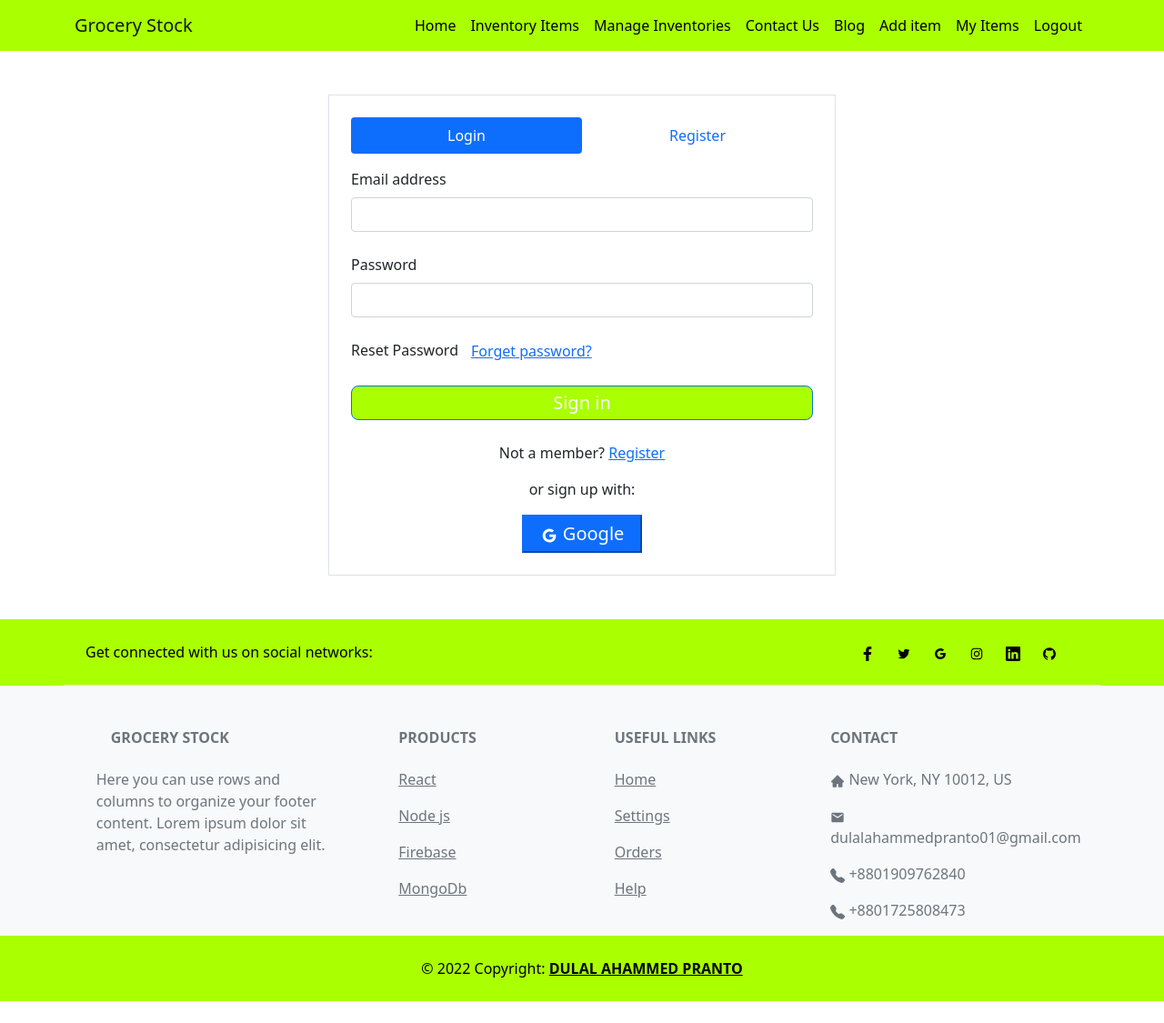
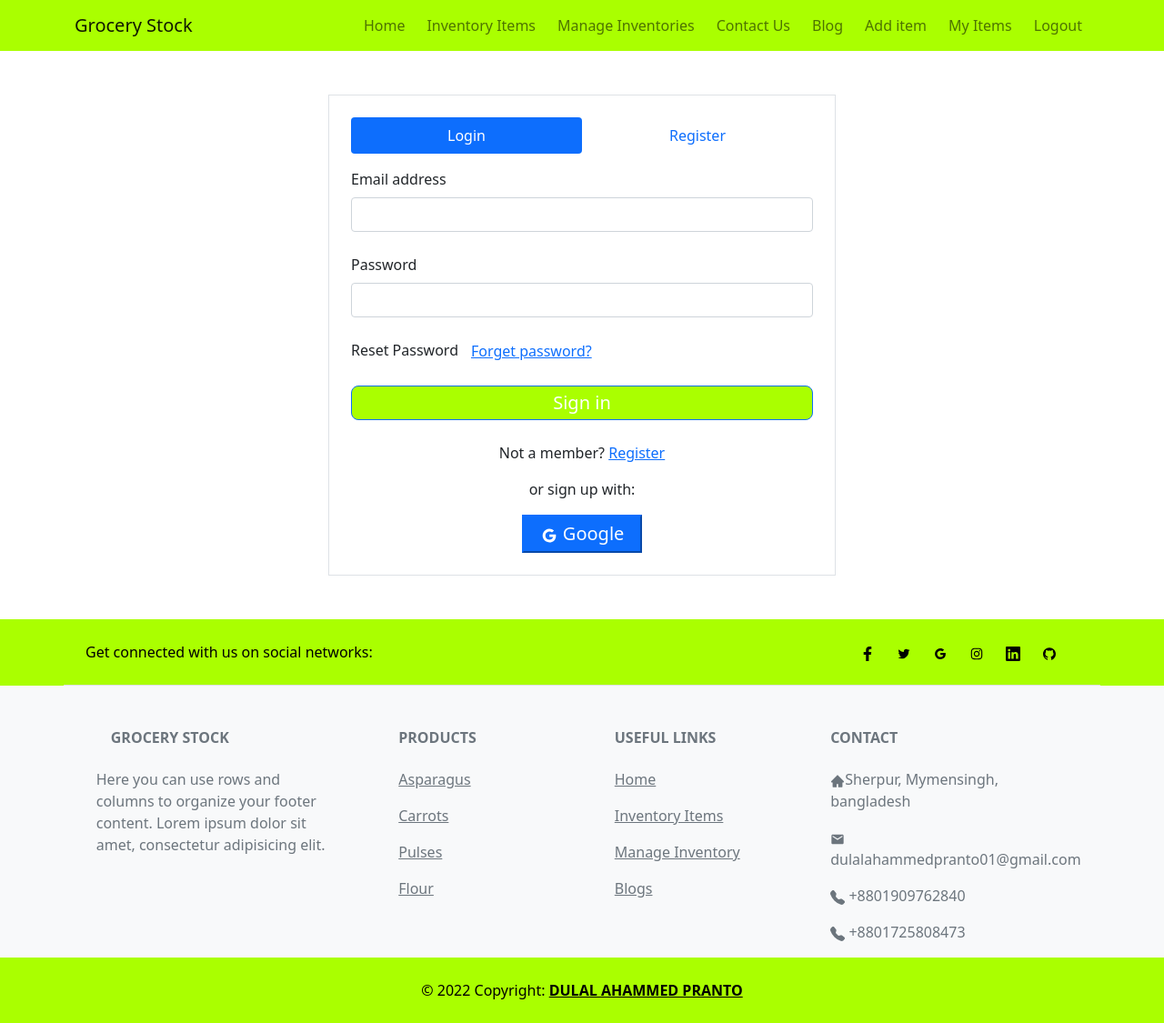
Before and after one commit to Pranto40/grocery-stock, a React (Create React App) app: page /login in a window 1280 px wide. Shown: the whole page at 91% size. Before the commit the page ends 1101 px from the top, so only its background shows below. Built offline with nearby package versions, Linux system fonts and the light colour scheme; no server answers; sample sign-in values are in the browser's storage.

Commit message:
quantity update added

```diff
--- a/src/App.js
+++ b/src/App.js
@@ -14,6 +14,7 @@ import NewItemAdd from './components/NewItemAdd/NewItemAdd';
 import MyItems from './components/MyItems/MyItems';
 import ContactUs from './components/ContactUs/ContactUs';
 import Blogs from './components/Blogs/Blogs';
+import { ToastContainer } from 'react-toastify';
 
 function App() {
   return (
@@ -46,6 +47,7 @@ function App() {
         <Route path="*" element={<NotFound />} />
       </Routes>
       <Footer></Footer>
+      <ToastContainer />
     </div>
   );
 }
--- a/src/components/CustomLink/CustomLink.js
+++ b/src/components/CustomLink/CustomLink.js
@@ -7,7 +7,7 @@ const CustomLink = ({ children, to, ...props }) => {
     return (
         <div>
       <Link
-        style={{ color: match ? "red" : "black", textDecoration: match ? "underline" : "none" }}
+        style={{background: match ? "white" : "", borderRadius: match ? "10px" : ""}}
         to={to}
         {...props}
       >
--- a/src/components/Footer/Footer.js
+++ b/src/components/Footer/Footer.js
@@ -52,16 +52,16 @@ const Footer = () => {
                         Products
                     </h6>
                     <p>
-                        <Link to="/" className="text-reset">React</Link>
+                        <Link to="/" className="text-reset">Asparagus</Link>
                     </p>
                     <p>
-                        <Link to="/" className="text-reset">Node js</Link>
+                        <Link to="/" className="text-reset">Carrots</Link>
                     </p>
                     <p>
-                        <Link to="/" className="text-reset">Firebase</Link>
+                        <Link to="/" className="text-reset">Pulses</Link>
                     </p>
                     <p>
-                        <Link to="/" className="text-reset">MongoDb</Link>
+                        <Link to="/" className="text-reset">Flour</Link>
                     </p>
                     </div>
                     <div className="col-md-3 col-lg-2 col-xl-2 mx-auto mb-4">
@@ -72,20 +72,20 @@ const Footer = () => {
                         <Link to="/" className="text-reset">Home</Link>
                     </p>
                     <p>
-                        <Link to="#!" className="text-reset">Settings</Link>
+                        <Link to="/InventoryItems" className="text-reset">Inventory Items</Link>
                     </p>
                     <p>
-                        <Link to="#!" className="text-reset">Orders</Link>
+                        <Link to="/manageInventories" className="text-reset">Manage Inventory</Link>
                     </p>
                     <p>
-                        <Link to="#!" className="text-reset">Help</Link>
+                        <Link to="/blog" className="text-reset">Blogs</Link>
                     </p>
                     </div>
                     <div className="col-md-4 col-lg-3 col-xl-3 mx-auto mb-md-0 mb-4">
                     <h6 className="text-uppercase fw-bold mb-4">
                         Contact
                     </h6>
-                    <p><AiFillHome /> New York, NY 10012, US</p>
+                    <p><AiFillHome />Sherpur, Mymensingh, bangladesh</p>
                     <p><MdEmail /> dulalahammedpranto01@gmail.com
                     </p>
                     <p><BsFillTelephoneFill /> +8801909762840</p>
--- a/src/components/Header/Header.js
+++ b/src/components/Header/Header.js
@@ -3,7 +3,6 @@ import React from 'react';
 import { Container, Nav, Navbar } from 'react-bootstrap';
 import { useAuthState } from 'react-firebase-hooks/auth';
 import { Link } from 'react-router-dom';
-import { ToastContainer } from 'react-toastify';
 import { auth } from '../../Firebase/firebase.init';
 import CustomLink from '../CustomLink/CustomLink';
 
@@ -16,16 +15,16 @@ const Header = () => {
             <Navbar.Toggle aria-controls="responsive-navbar-nav" />
             <Navbar.Collapse id="responsive-navbar-nav">
                 <Nav className="ms-auto">
-                <CustomLink className="nav-link active" aria-current="page" to="/home">Home</CustomLink>
+                <CustomLink className="nav-link mx-2" aria-current="page" to="/home">Home</CustomLink>
                 <CustomLink className="nav-link" to="/InventoryItems">Inventory Items</CustomLink>
-                <CustomLink className="nav-link" to='/manageInventories'>Manage Inventories</CustomLink>
+                <CustomLink className="nav-link mx-2" to='/manageInventories'>Manage Inventories</CustomLink>
                 <CustomLink className="nav-link" to='/contactUs'>Contact Us</CustomLink>
-                <CustomLink className="nav-link" to='/blog'>Blog</CustomLink>
+                <CustomLink className="nav-link mx-2" to='/blog'>Blog</CustomLink>
 
                 {
                     user && <>
                     <CustomLink className="nav-link" to='/addProduct'>Add item</CustomLink>
-                    <CustomLink className="nav-link" to='/myItems'>My Items</CustomLink>
+                    <CustomLink className="nav-link mx-2" to='/myItems'>My Items</CustomLink>
                     </>
                 }
                 {
@@ -38,7 +37,6 @@ const Header = () => {
                 </Nav>
             </Navbar.Collapse>
             </Container>
-            <ToastContainer />
         </Navbar>
     );
 };
--- a/src/components/Login/Login.js
+++ b/src/components/Login/Login.js
@@ -4,7 +4,7 @@ import { AiOutlineGoogle } from 'react-icons/ai';
 import { auth } from '../../Firebase/firebase.init';
 import { useSendPasswordResetEmail, useSignInWithEmailAndPassword, useSignInWithGoogle } from 'react-firebase-hooks/auth';
 import Loading from '../Loading/Loading';
-import { ToastContainer, toast } from 'react-toastify';
+import { toast } from 'react-toastify';
 import 'react-toastify/dist/ReactToastify.css';
 
 const Login = () => {
@@ -81,7 +81,7 @@ const Login = () => {
             toast("Worng passoword, Intruder!!")
             break;
             default:
-            toast("something went wrong")
+            toast("please valid email")
       }
     }
   }, [hookError, GoogleError]);
@@ -115,12 +115,12 @@ const Login = () => {
                 <div className="form-outline mb-4">
                   <label className="form-label" >Email address</label>
                   <input type="text" onChange={handleEmailChange} className="form-control" required />
-                  {errors?.email && <p>{errors.email}</p>}
+                  {errors?.email && <p style={{color: 'red'}}>{errors.email}</p>}
                 </div>
                 <div className="form-outline mb-4">
                 <label className="form-label" >Password</label>
                   <input type="password" onChange={handlePasswordChange} className="form-control" required />
-                  {errors?.password && <p>{errors.password}</p>}
+                  {errors?.password && <p style={{color: 'red'}}>{errors.password}</p>}
                 </div>
                 <div className="row mb-4">
                   <div className="col">
@@ -130,7 +130,6 @@ const Login = () => {
                   </div>
                 </div>
                 <button type="submit" className="btn btn-primary btn-block mb-4 w-100">Sign in</button>
-                <ToastContainer />
                 <div className="text-center">
                   <p>Not a member? <Link to="/register">Register</Link></p>
                   <p>or sign up with:</p>
--- a/src/components/Register/Register.js
+++ b/src/components/Register/Register.js
@@ -113,12 +113,12 @@ const Register = () => {
             <div className="form-outline mb-4">
             <label className="form-label" >Email address</label>
               <input type="email" onChange={handleEmailChange} className="form-control" required />
-              {errors?.email && <p>{errors.email}</p>}
+              {errors?.email && <p style={{color: 'red'}}>{errors.email}</p>}
             </div>
             <div className="form-outline mb-4">
             <label className="form-label" >Password</label>
               <input type="password" onChange={handlePasswordChange}className="form-control" required />
-              {errors?.password && <p>{errors.password}</p>}
+              {errors?.password && <p style={{color: 'red'}}>{errors.password}</p>}
             </div>
             <div className="form-outline mb-4">
             <label className="form-label" >Confirm Password</label>
--- a/src/components/SingleDetailsItem/SingleDetailsitems.js
+++ b/src/components/SingleDetailsItem/SingleDetailsitems.js
@@ -1,6 +1,7 @@
 import React, { useState } from 'react';
 import { Form } from 'react-bootstrap';
 import { Link, useParams } from 'react-router-dom';
+import { toast } from 'react-toastify';
 import useProductsDetails from '../../Hook/useProductsDetails';
 
 const SingleDetailsitems = () => {
@@ -17,9 +18,26 @@ const SingleDetailsitems = () => {
     }
     const handleQuantity = (e) => {
         e.preventDefault();
-        const value = e.target.name.value;
-        setCount(parseInt(count) + parseInt(value));
-        }
+        const update = e.target.quantity.value;
+        console.log(update);
+        const quantityupdate = parseInt(update) + parseInt(count)
+        setCount(quantityupdate)
+        const url = `http://localhost:5000/product/${_id}`;
+        fetch(url , {
+            method: 'PUT',
+            headers: {
+                'content-type': 'application/json'
+            },
+            body: JSON.stringify(quantityupdate)
+        })
+        .then(res => res.json())
+        .then(data => {
+            console.log(data);
+            e.target.quantity.value.reset()
+            toast('Restock succeed!!')
+        })
+    };
+
 
     return (
         <>
@@ -39,7 +57,7 @@ const SingleDetailsitems = () => {
             </div>
             <div className='m-5'>
             <Form onSubmit={handleQuantity}>
-                <input type="number" name='name' required /> <br />
+                <input type="number" name='quantity' required /> <br />
                 <button className='btn my-3'>Restock</button>
             </Form>
             <Link to='/manageInventories' className='btn text-center'>Manage Inventories</Link>
```
Also changed, not shown: src/components/NewItemAdd/NewItemAdd.js (+11 -8 lines), 1 other file (tests, documents, lock files or other folders).
